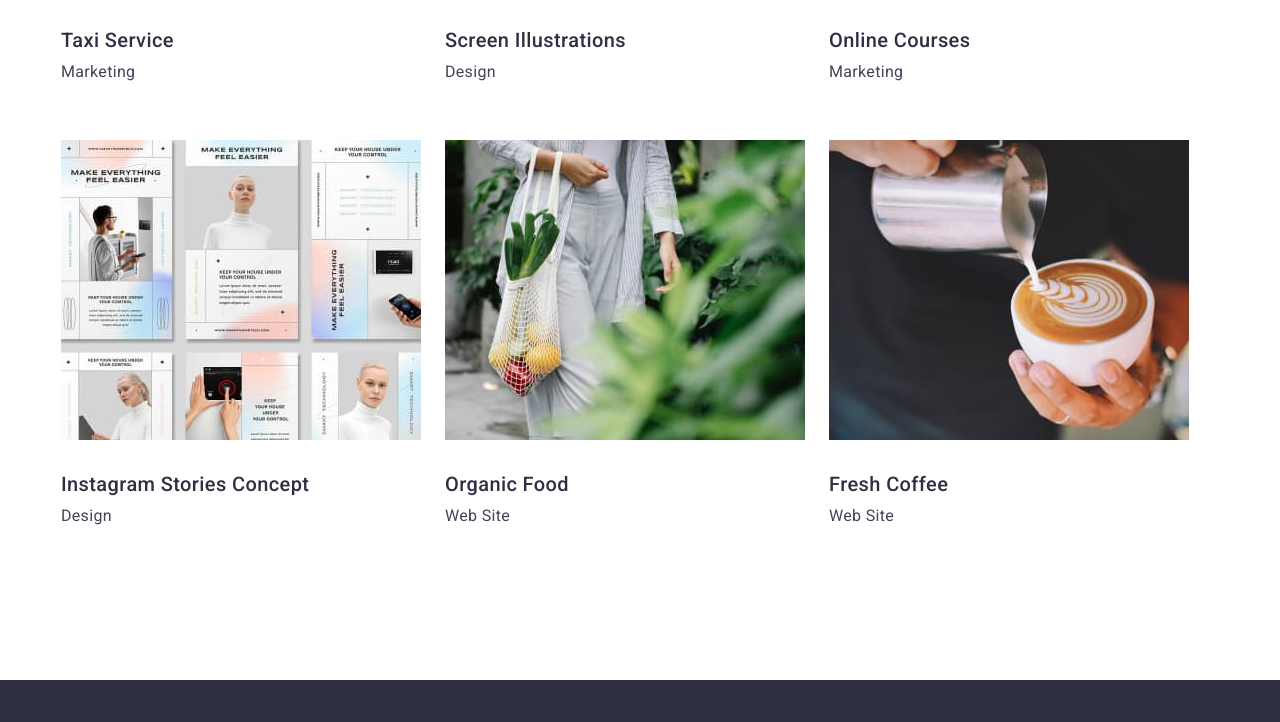
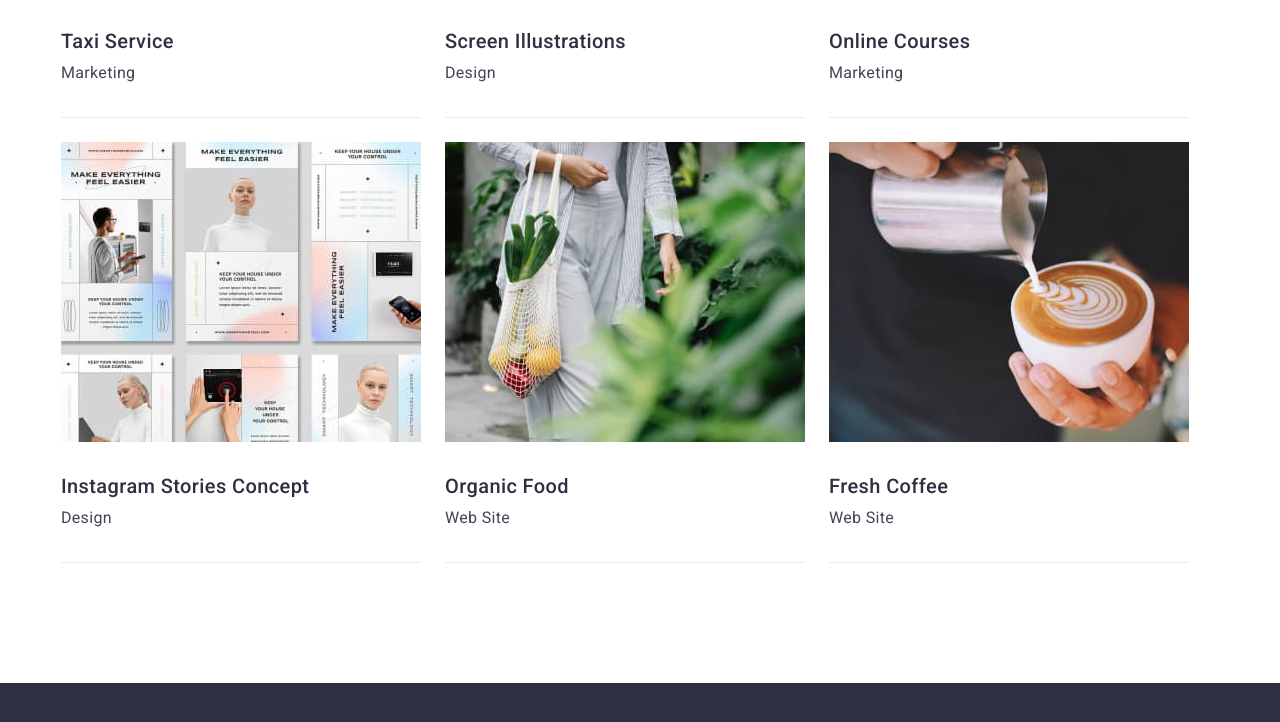
Before and after one commit to Volodymyr-Hokh/goit-markup-hw-03, a plain HTML site: page portfolio.html in a window 1280 px wide. Shown: the part 1062-1784 px from the top of the page. Drawn offline with nearby package versions, Linux system fonts and the light colour scheme.

Commit message:
Add borders to portfolio

```diff
--- a/css/styles.css
+++ b/css/styles.css
@@ -324,6 +324,9 @@ body {
   margin-top: 32px;
   margin-bottom: 8px;
 }
+.portfolio-list-item {
+  border-bottom: 1px solid #e7e9fc;
+}
 
 .portfolio-item-category {
   font-size: 16px;
```
